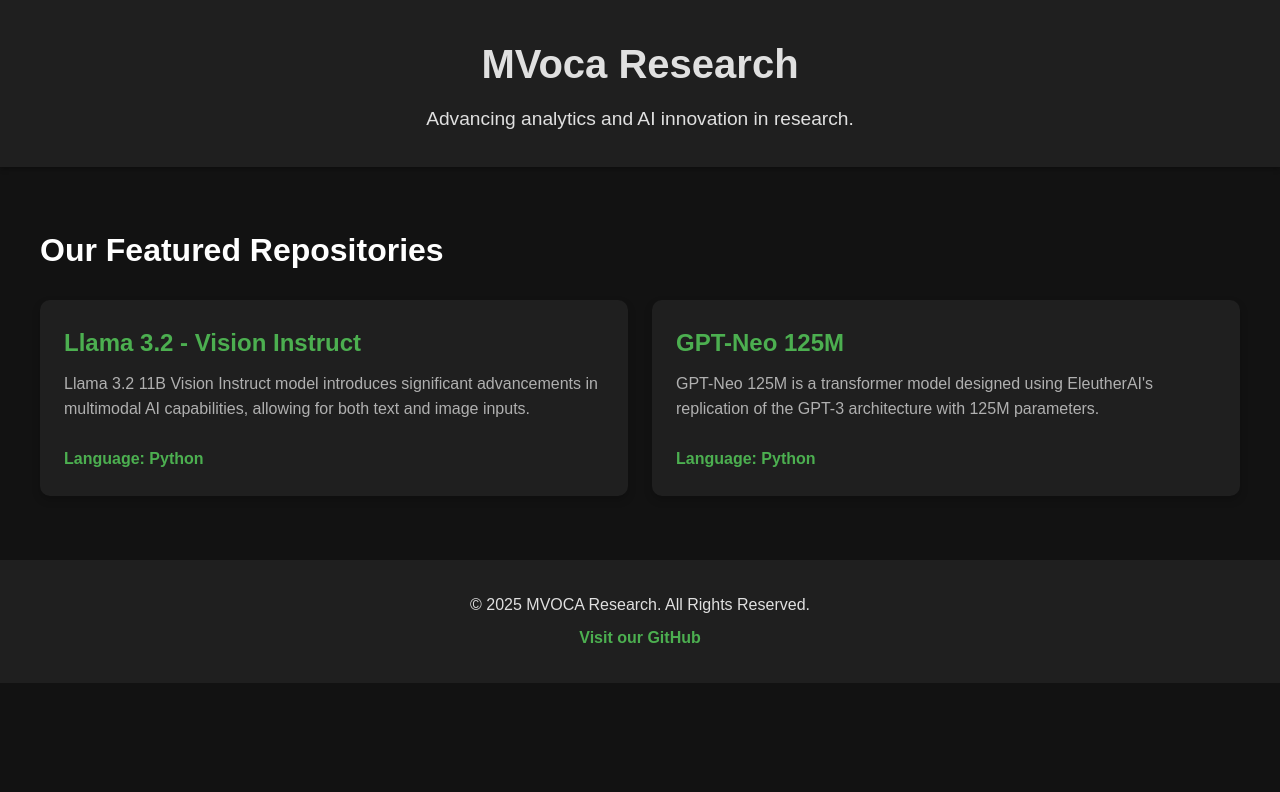
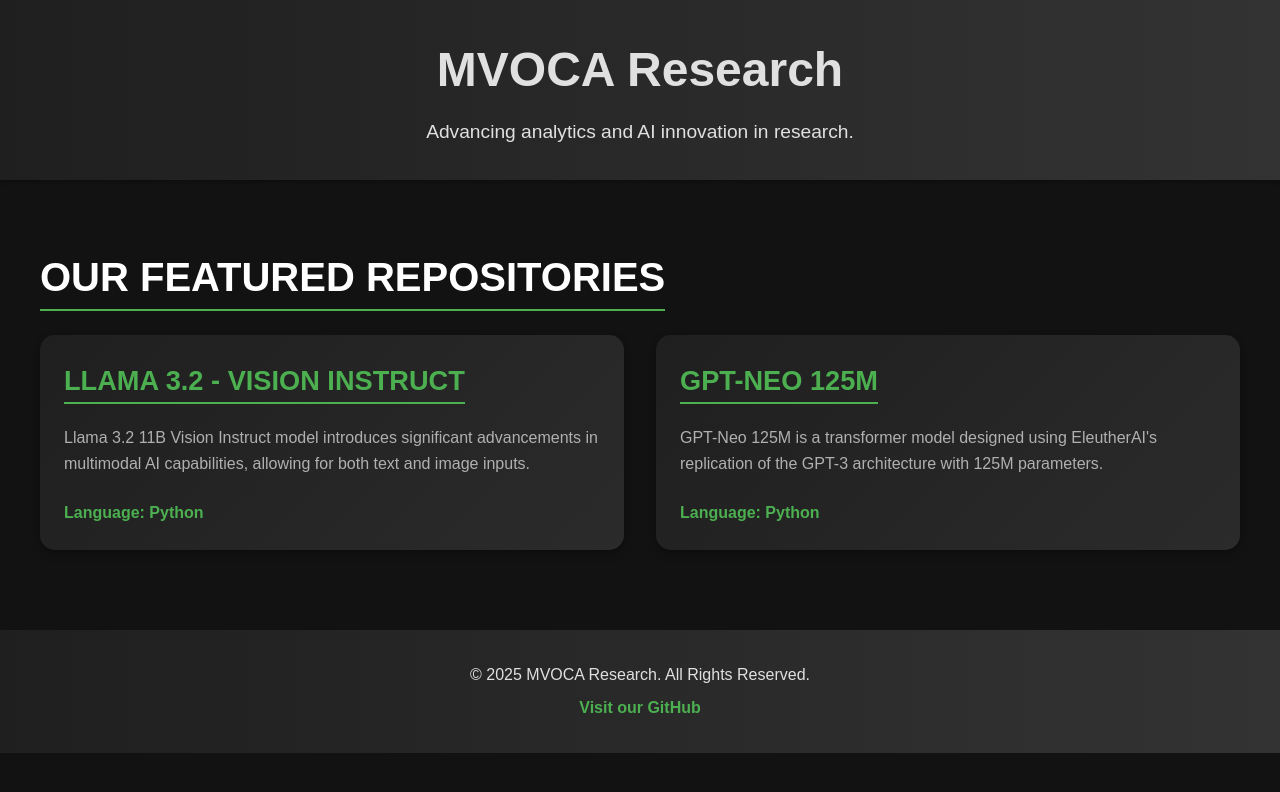
Before and after one commit to mvoca-research/mvoca-research.github.io, a plain HTML site: page index.html in a window 1280 px wide. Drawn offline with Linux system fonts and the light colour scheme.

Commit message:
Update index.html

```diff
--- a/index.html
+++ b/index.html
@@ -13,18 +13,20 @@
             background-color: #121212; /* Dark background */
             color: #e0e0e0; /* Light text */
             line-height: 1.6;
+            overflow-x: hidden;
         }
         a {
             text-decoration: none;
             color: #4CAF50;
+            transition: color 0.3s ease;
         }
         a:hover {
-            text-decoration: underline;
+            color: #76ff03; /* Neon hover effect */
         }
 
         /* Header Styling */
         header {
-            background-color: #1f1f1f; /* Darker header background */
+            background: linear-gradient(90deg, #1f1f1f, #333);
             color: #e0e0e0;
             padding: 2rem 1rem;
             text-align: center;
@@ -32,11 +34,34 @@
         }
         header h1 {
             margin: 0;
-            font-size: 2.5rem;
+            font-size: 3rem;
+            animation: slide-in 1s ease-out;
         }
         header p {
             margin: 0.5rem 0 0;
             font-size: 1.2rem;
+            animation: fade-in 1.5s ease-out;
+        }
+
+        /* Animations for header */
+        @keyframes slide-in {
+            from {
+                transform: translateY(-30px);
+                opacity: 0;
+            }
+            to {
+                transform: translateY(0);
+                opacity: 1;
+            }
+        }
+
+        @keyframes fade-in {
+            from {
+                opacity: 0;
+            }
+            to {
+                opacity: 1;
+            }
         }
 
         /* Main Content Styling */
@@ -46,31 +71,53 @@
             margin: 0 auto;
         }
         main h2 {
-            font-size: 2rem;
+            font-size: 2.5rem;
             margin-bottom: 1.5rem;
             color: #ffffff; /* Bright white for headings */
+            text-align: center;
+            text-transform: uppercase;
+            border-bottom: 2px solid #4CAF50;
+            display: inline-block;
         }
 
         /* Repository List Styling */
         .repo-list {
             display: grid;
             grid-template-columns: repeat(auto-fit, minmax(300px, 1fr));
-            gap: 1.5rem;
+            gap: 2rem;
         }
         .repo {
-            background: #1f1f1f; /* Dark card background */
-            border-radius: 10px;
+            background: linear-gradient(135deg, #1f1f1f, #2b2b2b);
+            border-radius: 15px;
             padding: 1.5rem;
-            box-shadow: 0 4px 8px rgba(0, 0, 0, 0.2);
-            transition: transform 0.2s, box-shadow 0.2s;
+            box-shadow: 0 4px 8px rgba(0, 0, 0, 0.3);
+            transition: transform 0.3s, box-shadow 0.3s;
+            position: relative;
+            overflow: hidden;
         }
         .repo:hover {
-            transform: translateY(-5px);
-            box-shadow: 0 6px 12px rgba(0, 0, 0, 0.4); /* Stronger shadow on hover */
+            transform: translateY(-10px);
+            box-shadow: 0 6px 12px rgba(0, 0, 0, 0.5);
+        }
+        .repo:before {
+            content: "";
+            position: absolute;
+            top: 0;
+            left: 0;
+            width: 100%;
+            height: 100%;
+            background: rgba(76, 175, 80, 0.1);
+            z-index: -1;
+            opacity: 0;
+            transition: opacity 0.3s ease-in-out;
+        }
+        .repo:hover:before {
+            opacity: 1;
         }
         .repo h2 {
-            font-size: 1.5rem;
-            margin: 0 0 0.5rem;
+            font-size: 1.7rem;
+            margin: 0 0 0.8rem;
+            color: #76ff03;
         }
         .repo h2 a {
             color: #4CAF50; /* Neon green links */
@@ -91,11 +138,11 @@
 
         /* Footer Styling */
         footer {
-            background-color: #1f1f1f; /* Dark footer background */
+            background: linear-gradient(90deg, #1f1f1f, #333);
             color: #e0e0e0;
             text-align: center;
             padding: 1.5rem 1rem;
-            margin-top: 2rem;
+            margin-top: 3rem;
         }
         footer p {
             margin: 0.5rem 0;
@@ -112,7 +159,7 @@
 <body>
     <!-- Header Section -->
     <header>
-        <h1>MVoca Research</h1>
+        <h1>MVOCA Research</h1>
         <p>Advancing analytics and AI innovation in research.</p>
     </header>
 
```
